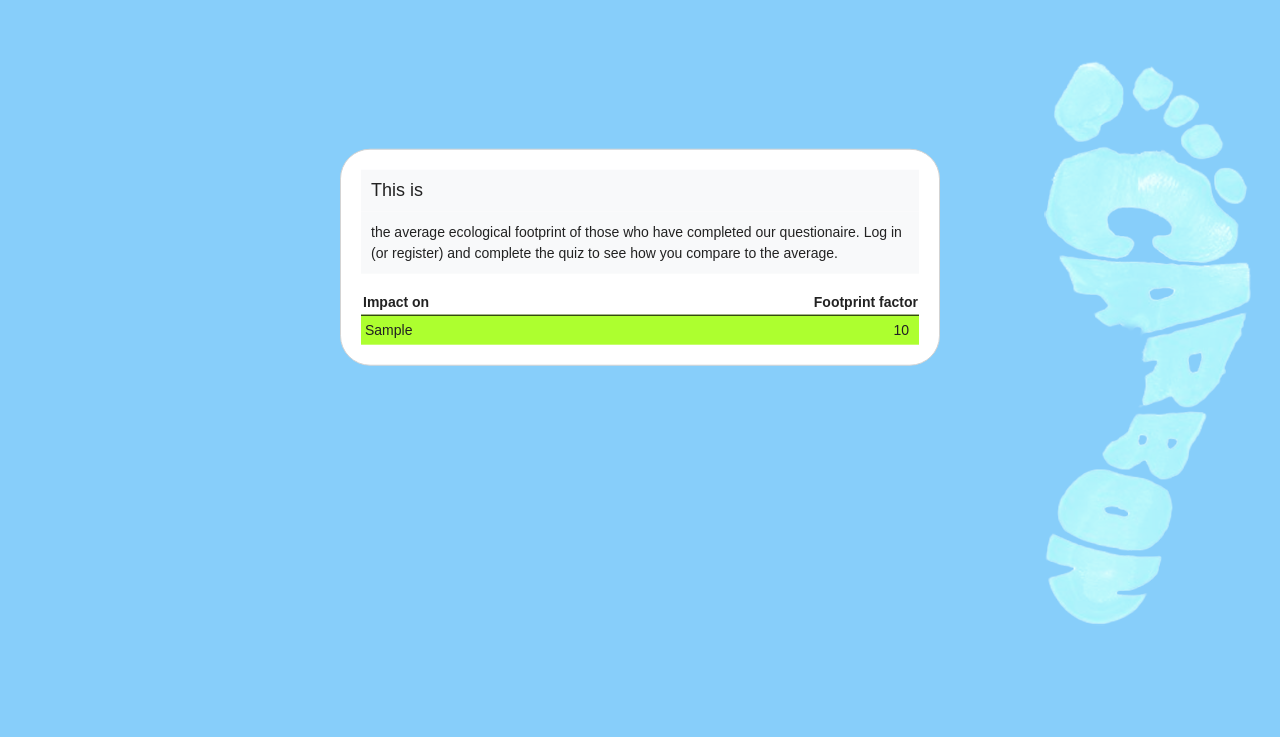
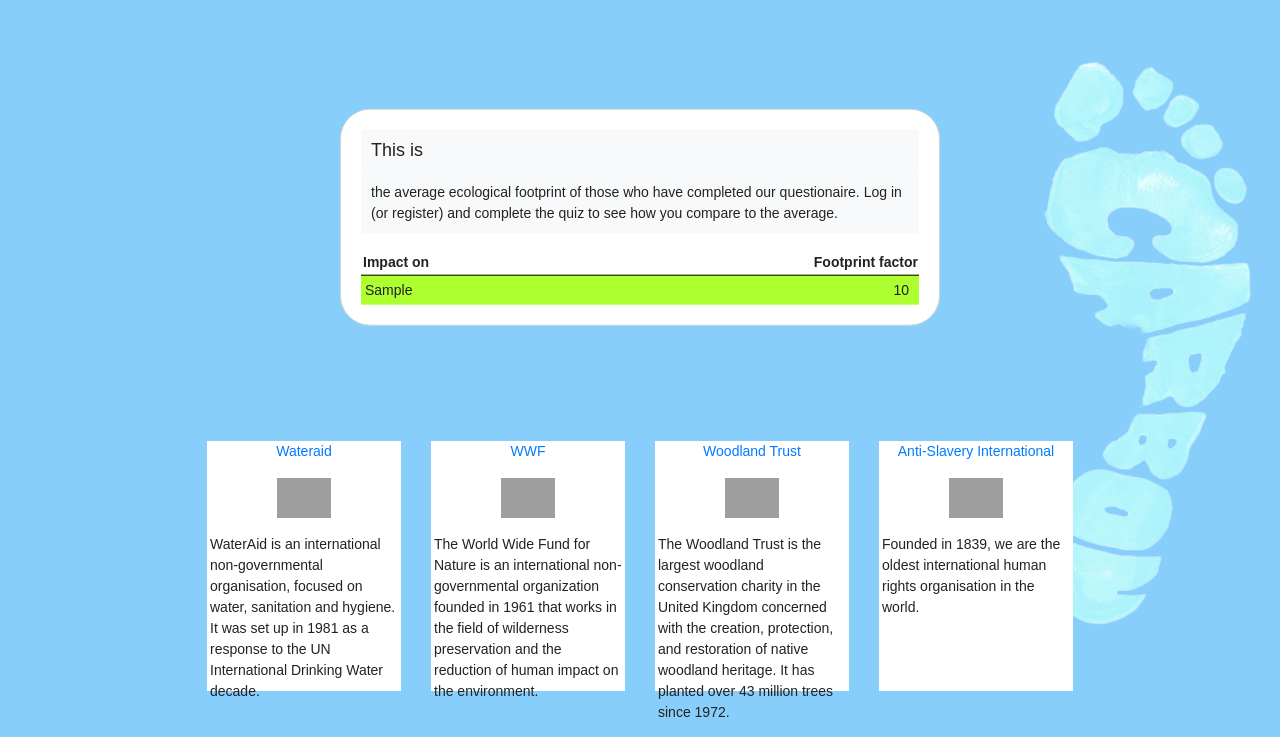
Before and after one commit to peter-sari/my-footprint, a Flask app: page / in a window 1280 px wide. Shown: the part 63-800 px from the top of the page. Run offline with Flask 2, Linux system fonts and the light colour scheme; a database or web service that is not in the repository returns one stand-in record (values such as "Sample title"); some libraries are stand-ins or nearby versions; grey boxes are pictures that could not be loaded.

Commit message:
promoted

```diff
--- a/static/promoted.json
+++ b/static/promoted.json
@@ -1,14 +1,26 @@
 [
 {
-    "title" : "test",
-    "url" : "https://www.google.com",
-    "image": "https://upload.wikimedia.org/wikipedia/commons/2/2f/Google_2015_logo.svg",
-    "lead": "Test bodycopy"
+    "title" : "Wateraid",
+    "url" : "https://www.wateraid.org",
+    "image": "https://www.wateraid.org/uk/themes/custom/wateraid_base_theme/wateraid-tall.png",
+    "lead": "WaterAid is an international non-governmental organisation, focused on water, sanitation and hygiene. It was set up in 1981 as a response to the UN International Drinking Water decade."
 },
 {
-    "title" : "",
-    "url" : "",
-    "image": "",
-    "lead": ""
+    "title" : "WWF",
+    "url" : "https://www.wwf.org.uk",
+    "image": "https://1000logos.net/wp-content/uploads/2017/05/WWF-logo-768x769.png",
+    "lead": "The World Wide Fund for Nature is an international non-governmental organization founded in 1961 that works in the field of wilderness preservation and the reduction of human impact on the environment."
+},
+{
+    "title" : "Woodland Trust",
+    "url" : "https://www.woodlandtrust.org.uk",
+    "image": "https://www.wcl.org.uk/im/logo-woodland.jpg",
+    "lead": "The Woodland Trust is the largest woodland conservation charity in the United Kingdom concerned with the creation, protection, and restoration of native woodland heritage. It has planted over 43 million trees since 1972."
+},
+{
+    "title" : "Anti-Slavery International",
+    "url" : "https://www.antislavery.org/",
+    "image": "https://www.antislavery.org/wp-content/uploads/2017/02/ASI-logo-high-res-no-tagline.jpg",
+    "lead": "Founded in 1839, we are the oldest international human rights organisation in the world."
 }
 ]
--- a/static/styles.css
+++ b/static/styles.css
@@ -21,7 +21,7 @@ input:focus {
 .container {
   background-color: white;
   position: absolute;
-  top: 40%;
+  top: 35%;
   left: 50%;
   vertical-align: middle;
   text-align: center;
@@ -121,9 +121,23 @@ h1{
 
 #promoted{
   position: absolute;
-  top: 75%;
+  top: 63%;
   margin-left: 15%;
   margin-right: 15%;
+  width: 70%;
+  }
 
-  max-width: 800px;
+  .news {
+    background-color: white;
+    height: 250px;
+    }
+
+  .news > p{
+    padding: 0px 3px 0px 3px;
+
   }
+
+  .newsimage{
+    max-width: 100%;
+    max-height: 40px;
+  }
--- a/templates/index.html
+++ b/templates/index.html
@@ -36,4 +36,20 @@
         <p>You need to do the quiz first</p>
     {% endif %}
     </div>
+    <div>
+        <div class="row" id="promoted">
+            {% for news in promoted %}
+            <div class="col-lg-3 col-sm-6">
+                <div class="news">
+                    <p style="text-align: center;"><a href='{{news.url}}' target="_blank">{{news.title}}</a></p>
+                    <p style="text-align: center;"><img class="newsimage" src='{{news.image}}'></p>
+                    <p>{{news.lead}}</p>
+                </div>
+            </div>
+            {%endfor%}
+        </div>
+    </div>
+
+
+
 {% endblock %}
```
